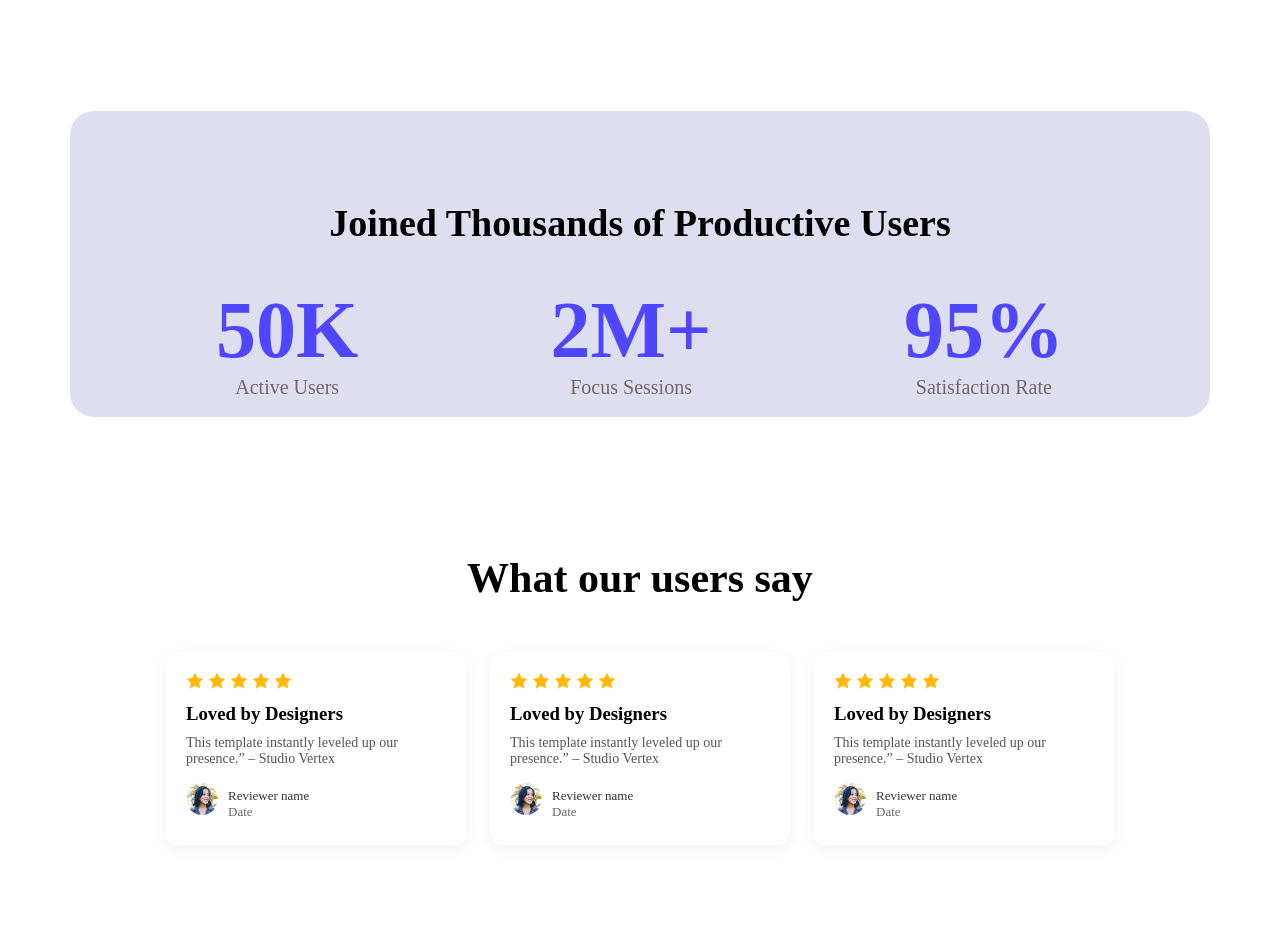
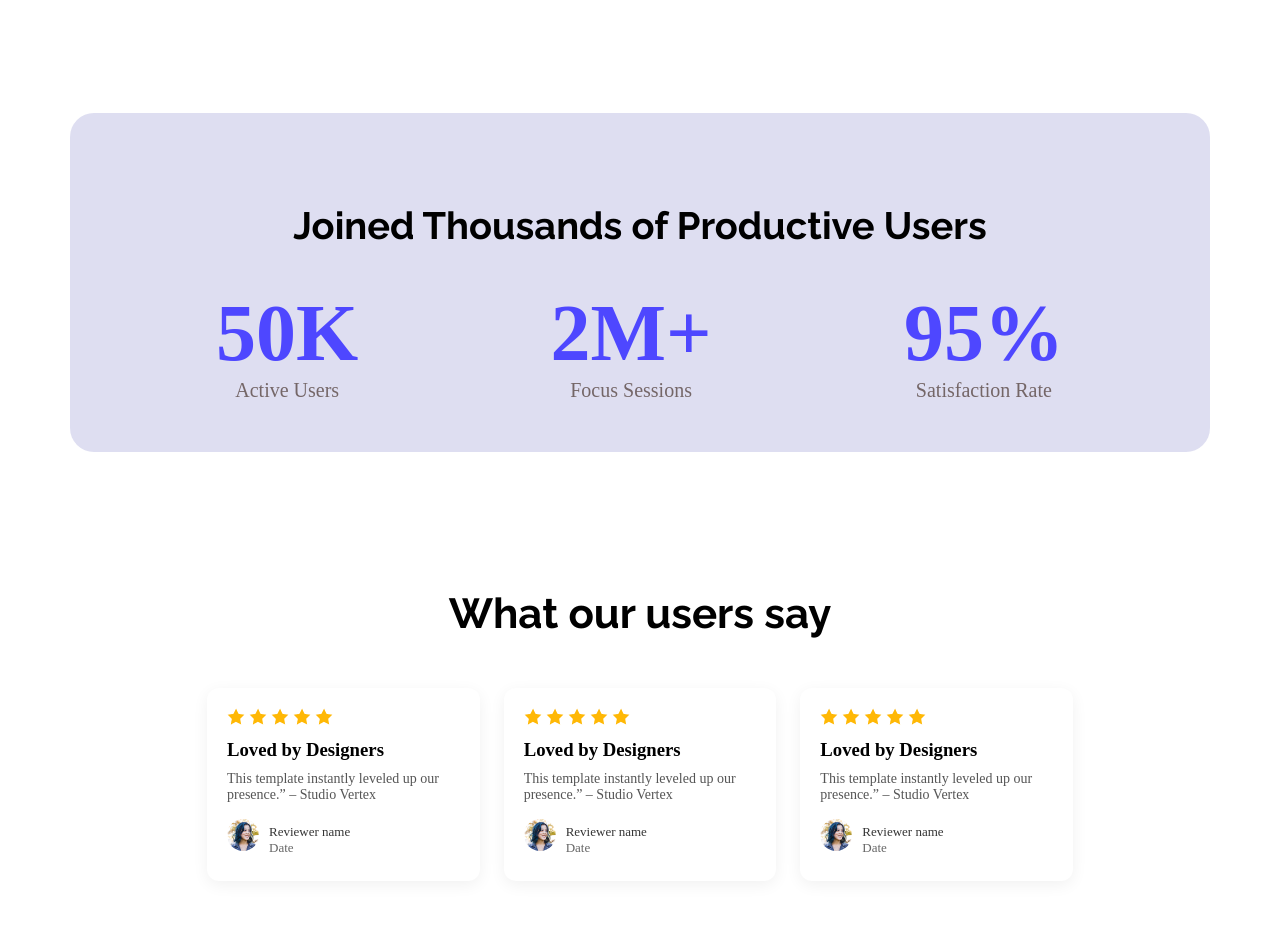
Before and after one commit to nihal0567/create-assignment, a plain HTML site: page index.html in a window 1280 px wide. Shown: the part 1127-2052 px from the top of the page. Drawn offline with Linux system fonts and the light colour scheme.

Commit message:
edited some elements

```diff
--- a/index.html
+++ b/index.html
@@ -7,11 +7,12 @@
     <link rel="stylesheet" href="style.css">
 </head>
 <body>
+
     <header>
             <nav>
-            <a href="#"><div style="font-weight: bold;" class="logo">
-                LOGO
-            </div></a>
+            <a href="#">
+                <div style="font-weight: bold;" class="logo">LOGO</div>
+            </a>
                 <a href="#"><button class="btn-primary">Sign Up</button></a>
           </nav>
         <div class="mainhead">
@@ -40,7 +41,7 @@
          <!-- Section of Productive users -->
           <section>
             <div class="text-center productive-user-section">
-                <h2>Joined Thousands of Productive Users</h2>
+                <h2 class="bold">Joined Thousands of Productive Users</h2>
                 <div class="user-section">
                     <div class="card-section">
                         <div class="stete-number">50K</div>
@@ -60,7 +61,7 @@
 
           <!-- Card Section -->
            <section class="feedback-section text-center">
-            <h2>What our users say</h2>
+            <h2 class="bold">What our users say</h2>
             <div class="feedback-container">
                 <div class="card">
                     <img src="Assets/icon-star.png" alt="">
@@ -118,7 +119,7 @@
           <!-- Growing Section -->
            <section>
             <div class="ready-focus text-center">
-                <h2>Ready to focus better</h2>
+                <h2 class="bold">Ready to focus better</h2>
                 <p>This template instantly leveled up our presence.” – Studio Vertex</p> <br>
                 <button class="btn-primary">Get Started Free</button> <br> <br>
                 <img src="Assets/wc-big.png" alt="">
--- a/style.css
+++ b/style.css
@@ -1,3 +1,13 @@
+/* Imported Google Fonts */
+@import url('https://fonts.googleapis.com/css2?family=Raleway:ital,wght@0,100..900;1,100..900&display=swap');
+
+header,.action-section,.bold,.content-heading{
+  font-family: "Raleway", sans-serif;
+  font-optical-sizing: auto;
+
+  font-style: normal;
+}
+
 *{
     margin: 0;
     padding: 0;
@@ -54,6 +64,13 @@ a{
     margin: 158px 0 50px;
 }
 
+/* Main Section */
+main{
+    width: 1140px;
+    margin: 0 auto;
+}
+
+
 /* action section start */
 .action-section{
     display: flex;
@@ -79,12 +96,11 @@ a{
 
 /* Productive Section Styles */
 .productive-user-section{
-    width: 1140px;
-    height: 306px;
     padding: 50px;
     margin: 0 auto;
     background: #c6c5e791;
     border-radius: 24px;
+
 }
 .productive-user-section h2{
     font-size: 38px;
@@ -95,6 +111,10 @@ a{
 .user-section{
     display: flex;
     justify-content: space-around;
+}
+.card-section{
+    align-items: center;
+    font-weight: 700;
 }
 .stete-number{
     font-size: 80px;
@@ -120,8 +140,7 @@ a{
 }
 .feedback-container{
     display: flex;
-    justify-content: center;
-    flex-wrap: wrap;
+    justify-content: space-around;
     gap: 24px;
 }
 .card{
@@ -204,7 +223,7 @@ a{
 .content-heading h1{
     font-size: 97px;
     font-weight: bold;
-    color: #746667;
+    color: #000000;
     line-height: 1.2;
 }
 
```
